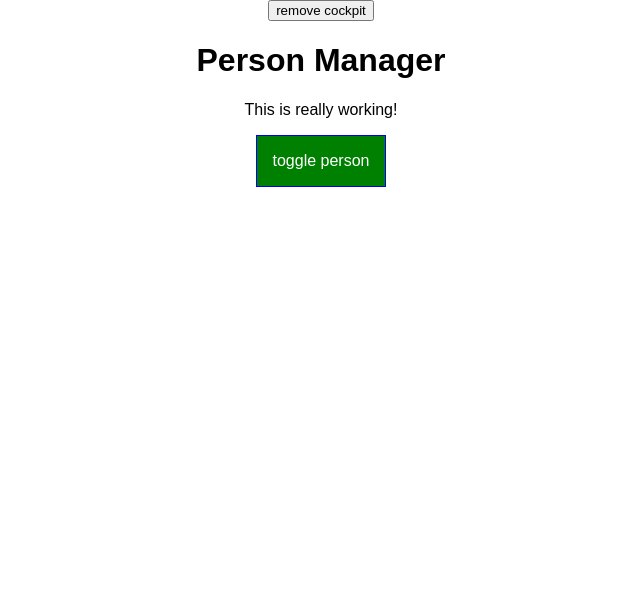
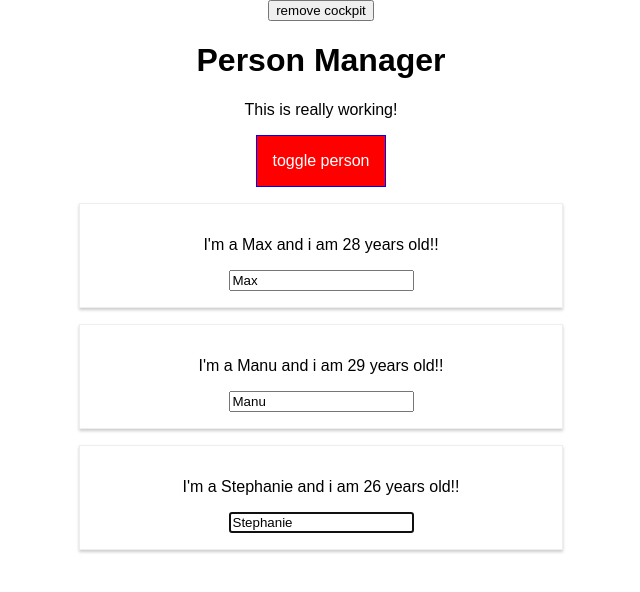
Before and after one commit to TabiUK/react-examples, a React (Create React App) app: page / in a window 1280 px wide. Shown: the top 592 px of the page, without its empty margins (319-959 px from the left). Built offline with nearby package versions, Linux system fonts and the light colour scheme.

Commit message:
converted person to class

```diff
--- a/src/components/Cockpit/Cockpit.js
+++ b/src/components/Cockpit/Cockpit.js
@@ -1,12 +1,15 @@
-import React, { useEffect } from 'react';
+import React, { useEffect, useRef } from 'react';
 import classes from  './Cockpit.module.css'
 
 const cockpit = (props) => {
 
+    const toggleBtnRef = useRef(null)
+
     useEffect(() => {
         console.log('[cockpit.js] useEffect')
         const timer = setTimeout(() => {
-            alert('save data to cloud!')
+            //alert('save data to cloud!')
+            toggleBtnRef.current.click()
         }, 1000)
         return () => {
             clearTimeout(timer)
@@ -39,7 +42,7 @@
         <div className={classes.Cockpit}>
         <h1>{props.title}</h1>
         <p className={cssClasses.join(' ')} >This is really working!</p>
-        <button className={btnClass} onClick={props.clicked}>toggle person</button>
+        <button ref={toggleBtnRef} className={btnClass} onClick={props.clicked}>toggle person</button>
         </div>
     )
 }
--- a/src/components/Persons/Person/Person.js
+++ b/src/components/Persons/Person/Person.js
@@ -1,4 +1,4 @@
-import React from 'react';
+import React, { Component } from 'react';
 import classes from  './Person.module.css'
 import Aux from '../../../hoc/Auxiliary'
 import withClass from '../../../hoc/withClass'
@@ -6,8 +6,20 @@
 
 // React.Fragment is the same as creating an Aux component
 
-const person = (props) =>
+class Person extends Component
 {
+
+  constructor(props) {
+    super(props)
+    this.inputElementRef = React.createRef()
+
+  }
+  componentDidMount() {
+    // this.inputElement.focus()
+    this.inputElementRef.current.focus()
+  }
+
+  render() {
     console.log('[person.js] rendering ...')
     /*
     *
@@ -20,16 +32,22 @@
 
     return (
         <Aux>
-          <p onClick={props.click}>I'm a {props.name} and i am {props.age} years old!!</p>
-          <p>{props.children}</p>
-          <input type="text" onChange={props.changed} value={props.name}/>
+          <p onClick={this.props.click}>I'm a {this.props.name} and i am {this.props.age} years old!!</p>
+          <p>{this.props.children}</p>
+          <input type="text"
+                 onChange={this.props.changed}
+                value={this.props.name}
+                //ref={(inputEL) => {this.inputElement = inputEL}} // older version
+                ref={this.inputElementRef}
+                />
         </Aux>
     )
+  }
 };
 
 
 // checks to make sure we are getting what we expect
-person.propTypes = {
+Person.propTypes = {
   click: PropTypes.func,
   name: PropTypes.string,
   age: PropTypes.number,
@@ -37,4 +55,4 @@
 
 }
 
-export default withClass(person, classes.Person);
+export default withClass(Person, classes.Person);
```
Lines whose indentation alone changed are shown as unchanged.
